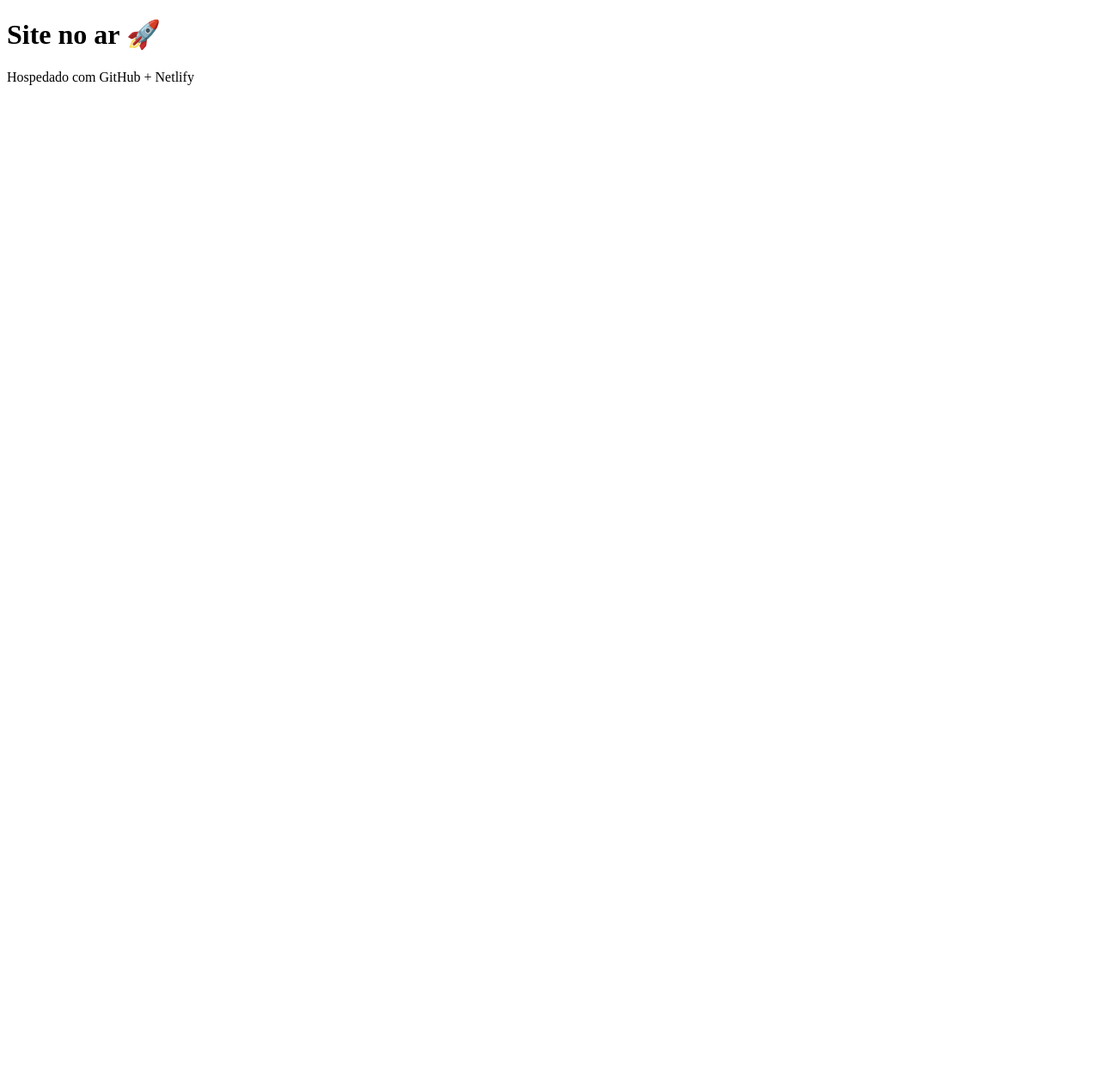
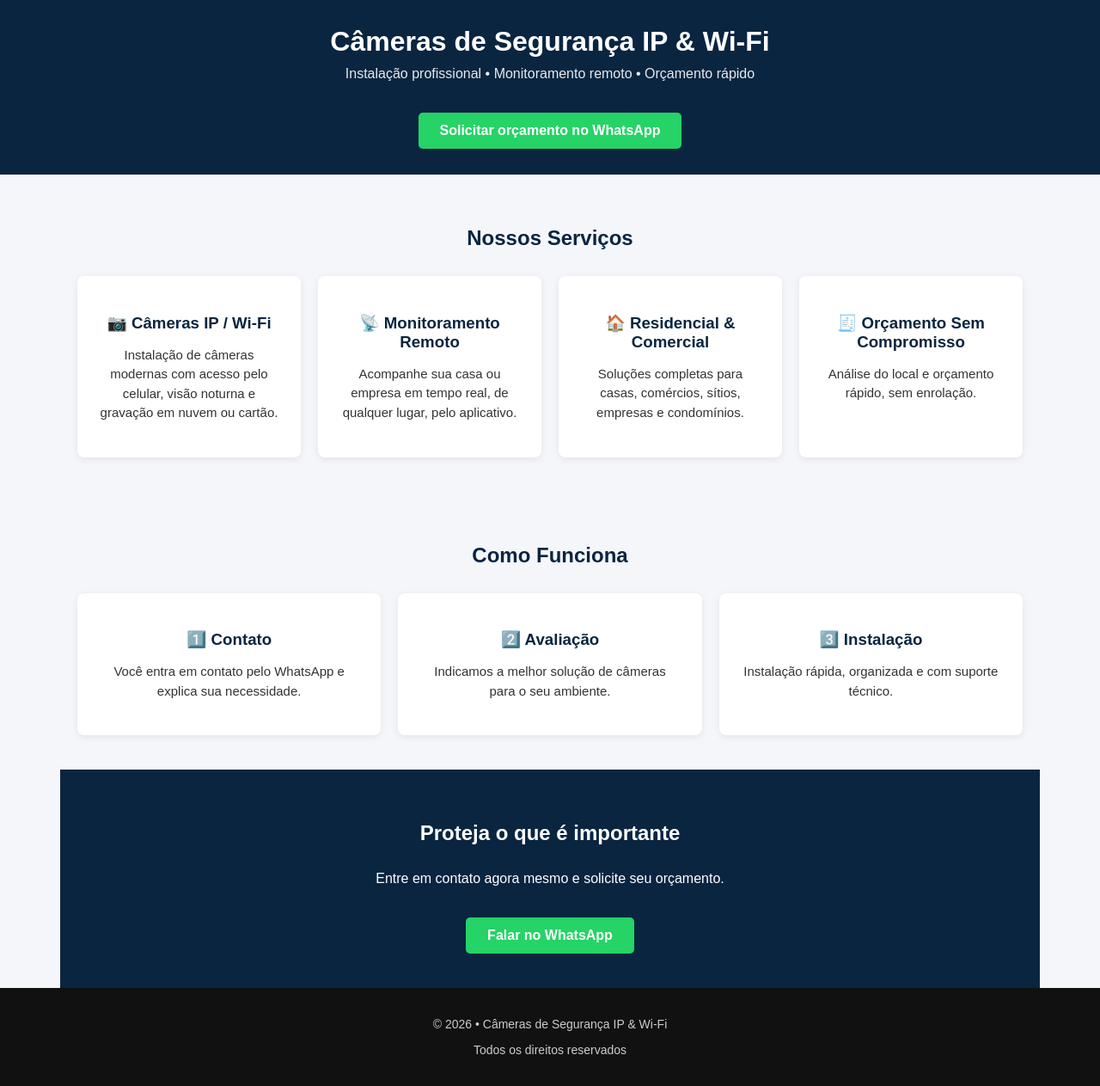
Before and after one commit to janielsantosxy/Meu-site-cameras, a plain HTML site: page index.html in a window 1280 px wide. Shown: the whole page at 86% size. Before the commit the page ends 800 px from the top, so only its background shows below. Drawn offline with Linux system fonts and the light colour scheme.

Commit message:
Update index.html

```diff
--- a/index.html
+++ b/index.html
@@ -2,10 +2,169 @@
 <html lang="pt-BR">
 <head>
   <meta charset="UTF-8">
-  <title>Meu Site</title>
+  <title>Câmeras de Segurança | IP & Wi-Fi</title>
+  <meta name="viewport" content="width=device-width, initial-scale=1.0">
+  <meta name="description" content="Instalação de câmeras IP e Wi-Fi. Orçamentos rápidos, monitoramento remoto e segurança 24h.">
+  <style>
+    body {
+      margin: 0;
+      font-family: Arial, Helvetica, sans-serif;
+      background: #f5f6fa;
+      color: #333;
+    }
+
+    header {
+      background: #0a2540;
+      color: #fff;
+      padding: 30px 20px;
+      text-align: center;
+    }
+
+    header h1 {
+      margin: 0;
+      font-size: 32px;
+    }
+
+    header p {
+      margin-top: 10px;
+      font-size: 16px;
+      opacity: 0.9;
+    }
+
+    .btn {
+      display: inline-block;
+      margin-top: 20px;
+      padding: 12px 25px;
+      background: #25d366;
+      color: #fff;
+      text-decoration: none;
+      border-radius: 5px;
+      font-weight: bold;
+    }
+
+    section {
+      padding: 40px 20px;
+      max-width: 1100px;
+      margin: auto;
+    }
+
+    h2 {
+      text-align: center;
+      margin-bottom: 30px;
+      color: #0a2540;
+    }
+
+    .services, .steps {
+      display: grid;
+      grid-template-columns: repeat(auto-fit, minmax(250px, 1fr));
+      gap: 20px;
+    }
+
+    .card {
+      background: #fff;
+      padding: 25px;
+      border-radius: 8px;
+      box-shadow: 0 2px 8px rgba(0,0,0,0.08);
+      text-align: center;
+    }
+
+    .card h3 {
+      margin-bottom: 10px;
+      color: #0a2540;
+    }
+
+    .card p {
+      font-size: 15px;
+      line-height: 1.5;
+    }
+
+    .cta {
+      background: #0a2540;
+      color: #fff;
+      text-align: center;
+      padding: 40px 20px;
+    }
+
+    .cta h2 {
+      color: #fff;
+    }
+
+    footer {
+      background: #111;
+      color: #ccc;
+      text-align: center;
+      padding: 20px;
+      font-size: 14px;
+    }
+  </style>
 </head>
 <body>
-  <h1>Site no ar 🚀</h1>
-  <p>Hospedado com GitHub + Netlify</p>
+
+<header>
+  <h1>Câmeras de Segurança IP & Wi-Fi</h1>
+  <p>Instalação profissional • Monitoramento remoto • Orçamento rápido</p>
+  <a class="btn" href="https://wa.me/5599999999999" target="_blank">
+    Solicitar orçamento no WhatsApp
+  </a>
+</header>
+
+<section>
+  <h2>Nossos Serviços</h2>
+  <div class="services">
+    <div class="card">
+      <h3>📷 Câmeras IP / Wi-Fi</h3>
+      <p>Instalação de câmeras modernas com acesso pelo celular, visão noturna e gravação em nuvem ou cartão.</p>
+    </div>
+
+    <div class="card">
+      <h3>📡 Monitoramento Remoto</h3>
+      <p>Acompanhe sua casa ou empresa em tempo real, de qualquer lugar, pelo aplicativo.</p>
+    </div>
+
+    <div class="card">
+      <h3>🏠 Residencial & Comercial</h3>
+      <p>Soluções completas para casas, comércios, sítios, empresas e condomínios.</p>
+    </div>
+
+    <div class="card">
+      <h3>🧾 Orçamento Sem Compromisso</h3>
+      <p>Análise do local e orçamento rápido, sem enrolação.</p>
+    </div>
+  </div>
+</section>
+
+<section>
+  <h2>Como Funciona</h2>
+  <div class="steps">
+    <div class="card">
+      <h3>1️⃣ Contato</h3>
+      <p>Você entra em contato pelo WhatsApp e explica sua necessidade.</p>
+    </div>
+
+    <div class="card">
+      <h3>2️⃣ Avaliação</h3>
+      <p>Indicamos a melhor solução de câmeras para o seu ambiente.</p>
+    </div>
+
+    <div class="card">
+      <h3>3️⃣ Instalação</h3>
+      <p>Instalação rápida, organizada e com suporte técnico.</p>
+    </div>
+  </div>
+</section>
+
+<section class="cta">
+  <h2>Proteja o que é importante</h2>
+  <p>Entre em contato agora mesmo e solicite seu orçamento.</p>
+  <a class="btn" href="https://wa.me/5599999999999" target="_blank">
+    Falar no WhatsApp
+  </a>
+</section>
+
+<footer>
+  <p>© 2026 • Câmeras de Segurança IP & Wi-Fi</p>
+  <p>Todos os direitos reservados</p>
+</footer>
+
 </body>
 </html>
```
